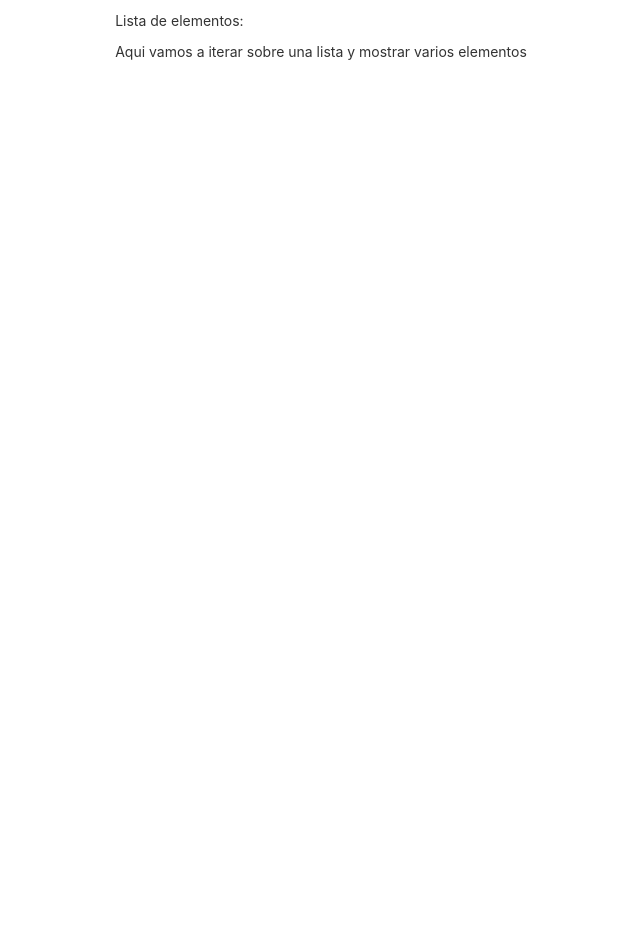
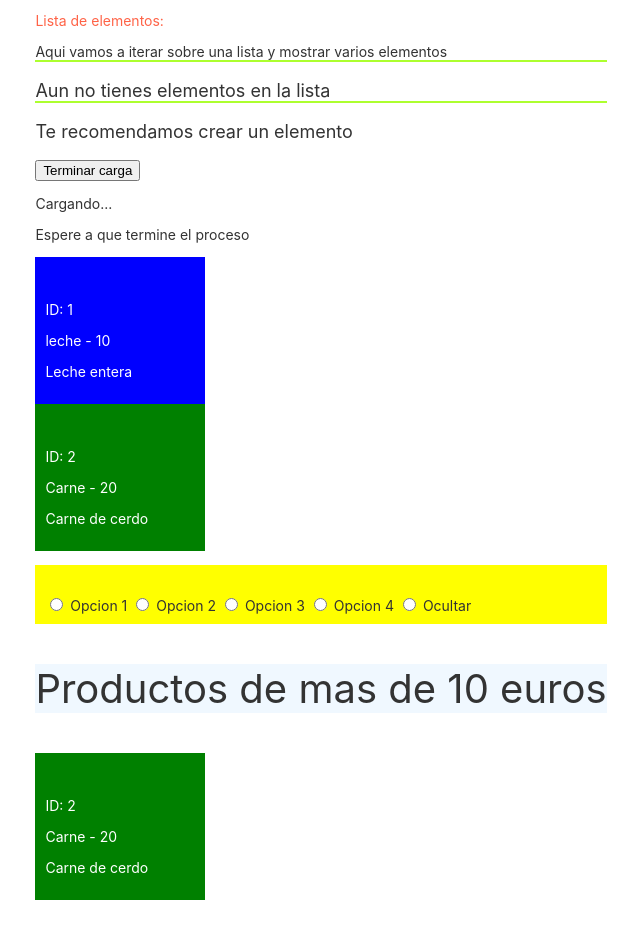
Before and after one commit to SheylaPDV/Angular, an Angular app in the folder HolaMundo/: page / in a window 1280 px wide. Shown: the part 243-1175 px from the top of the page, without its empty margins (319-959 px from the left). Before the commit the page ends 800 px from the top, so only its background shows below. Built offline with nearby package versions, Linux system fonts and the light colour scheme.

Commit message:
modulos, directivas, ngstyle,ngclass

```diff
--- a/HolaMundo/src/app/components/saludo/saludo.component.css
+++ b/HolaMundo/src/app/components/saludo/saludo.component.css
@@ -1,5 +1,9 @@
 h1 {
   color: rgb(103, 30, 155);
+}
+h1:hover {
+  font-size: 50px;
+  transition: 1s;
 }
 
 .saludo {
@@ -21,4 +25,5 @@ button {
 button:hover {
   background-color: rgb(210, 248, 232);
   color: green;
+  transition: 1s;
 }
--- a/HolaMundo/src/app/modules/lists/lista-basica/lista-basica.component.css
+++ b/HolaMundo/src/app/modules/lists/lista-basica/lista-basica.component.css
@@ -0,0 +1,6 @@
+.underlined {
+  border-bottom: 2px solid greenyellow;
+}
+.big {
+  font-size: large;
+}
--- a/HolaMundo/src/app/modules/lists/lista-basica/lista-basica.component.html
+++ b/HolaMundo/src/app/modules/lists/lista-basica/lista-basica.component.html
@@ -1,3 +1,110 @@
-<p>Lista de elementos:</p>
+<!-- Bloque de directivas de atributo -->
 
-<p>Aqui vamos a iterar sobre una lista y mostrar varios elementos</p>
+<p [ngStyle]="{ color: 'tomato' }">Lista de elementos:</p>
+
+<p ngClass="underlined">
+  Aqui vamos a iterar sobre una lista y mostrar varios elementos
+</p>
+
+<p [ngClass]="['underlined', 'big']">Aun no tienes elementos en la lista</p>
+
+<p [ngClass]="{ underlined: false, big: true }">
+  Te recomendamos crear un elemento
+</p>
+
+<!-- Bloque de directivas estructurales -->
+
+<button (click)="cambiarCargando()">
+  {{ cargando ? "Terminar carga" : "Iniciar carga" }}
+</button>
+
+<ng-container *ngIf="!cargando; else templateEspera"
+  ><p>Todo listo</p></ng-container
+>
+<ng-template #templateEspera>
+  <p>Cargando...</p>
+  <p>Espere a que termine el proceso</p>
+</ng-template>
+
+<!-- Bloque para explicar el uso de NGFOR -->
+<!-- Iteramos en la lista de productos -->
+<!-- even para saber si es impar, index para crear un indice -->
+<div *ngFor="let producto of listaElementos; let i = index; let even = even">
+  <div
+    [ngStyle]="
+      even
+        ? {
+            backgroundColor: 'blue',
+            color: 'white',
+            padding: '30px 30px 10px 10px',
+            width: '130px'
+          }
+        : {
+            backgroundColor: 'green',
+            color: 'white',
+            padding: '30px 30px 10px 10px',
+            width: '130px'
+          }
+    "
+    class="producto"
+  >
+    <p>ID: {{ i + 1 }}</p>
+    <p>{{ producto.nombre }} - {{ producto.precio }}</p>
+    <p>{{ producto.descripcion }}</p>
+  </div>
+  <!-- Ambito de FOR donde tenemos acceso a "producto" -->
+</div>
+<!-- Bloque para entender ngSwitch -->
+<div [ngSwitch]="opcion">
+  <p [id]="1" *ngSwitchCase="1">Has escogido la Opcion 1</p>
+  <p [id]="2" *ngSwitchCase="2">Has escogido la Opcion 2</p>
+  <p [id]="3" *ngSwitchCase="3">Has escogido la Opcion 3</p>
+  <p [id]="4" *ngSwitchCase="4">Has escogido la Opcion 4</p>
+  <p *ngSwitchDefault class="cerrar"></p>
+</div>
+<!-- Seleccion de opcion para usuario -->
+<div [ngStyle]="{ backgroundColor: 'yellow', padding: '30px 30px 10px 10px' }">
+  <input type="radio" name="opcion" (click)="escogerOpcion(1)" /> Opcion 1
+  <input type="radio" name="opcion" (click)="escogerOpcion(2)" /> Opcion 2
+  <input type="radio" name="opcion" (click)="escogerOpcion(3)" /> Opcion 3
+  <input type="radio" name="opcion" (click)="escogerOpcion(4)" /> Opcion 4
+  <input
+    type="radio"
+    selected="selected"
+    name="opcion"
+    (click)="escogerOpcion(0)"
+  />
+  Ocultar
+</div>
+
+<!-- Podemos concatenar directivas -->
+<p [ngStyle]="{ backgroundColor: 'aliceblue', fontSize: '40px' }">
+  Productos de mas de 10 euros
+</p>
+<div *ngFor="let producto of listaElementos; let i = index; let even = even">
+  <!-- Solo renderiza los productos de > de 10 euros de precio -->
+  <div
+    *ngIf="producto.precio > 10"
+    [ngStyle]="
+      even
+        ? {
+            backgroundColor: 'blue',
+            color: 'white',
+            padding: '30px 30px 10px 10px',
+            width: '130px'
+          }
+        : {
+            backgroundColor: 'green',
+            color: 'white',
+            padding: '30px 30px 10px 10px',
+            width: '130px'
+          }
+    "
+    class="producto"
+  >
+    <p>ID: {{ i + 1 }}</p>
+    <p>{{ producto.nombre }} - {{ producto.precio }}</p>
+    <p>{{ producto.descripcion }}</p>
+  </div>
+  <!-- Ambito de FOR donde tenemos acceso a "producto" -->
+</div>
--- a/HolaMundo/src/app/modules/lists/lista-basica/lista-basica.component.ts
+++ b/HolaMundo/src/app/modules/lists/lista-basica/lista-basica.component.ts
@@ -1,15 +1,43 @@
 import { Component, OnInit } from '@angular/core';
+
+// creamos un tipo base para el ejemplo
+export type Producto = {
+  nombre: String;
+  precio: number;
+  descripcion: String;
+};
 
 @Component({
   selector: 'app-lista-basica',
   templateUrl: './lista-basica.component.html',
-  styleUrls: ['./lista-basica.component.css']
+  styleUrls: ['./lista-basica.component.css'],
 })
 export class ListaBasicaComponent implements OnInit {
+  listaElementos: Producto[] = [
+    {
+      nombre: 'leche',
+      precio: 10,
+      descripcion: 'Leche entera',
+    },
+    {
+      nombre: 'Carne',
+      precio: 20,
+      descripcion: 'Carne de cerdo',
+    },
+  ];
+  cargando: boolean = true;
 
-  constructor() { }
+  opcion: number = 0;
 
-  ngOnInit(): void {
+  constructor() {}
+
+  ngOnInit(): void {}
+
+  cambiarCargando() {
+    this.cargando = !this.cargando;
   }
 
+  escogerOpcion(opcionEscogida: number) {
+    this.opcion = opcionEscogida; //El valor cambia, implica un cambio en los elementos renderizados
+  }
 }
```
